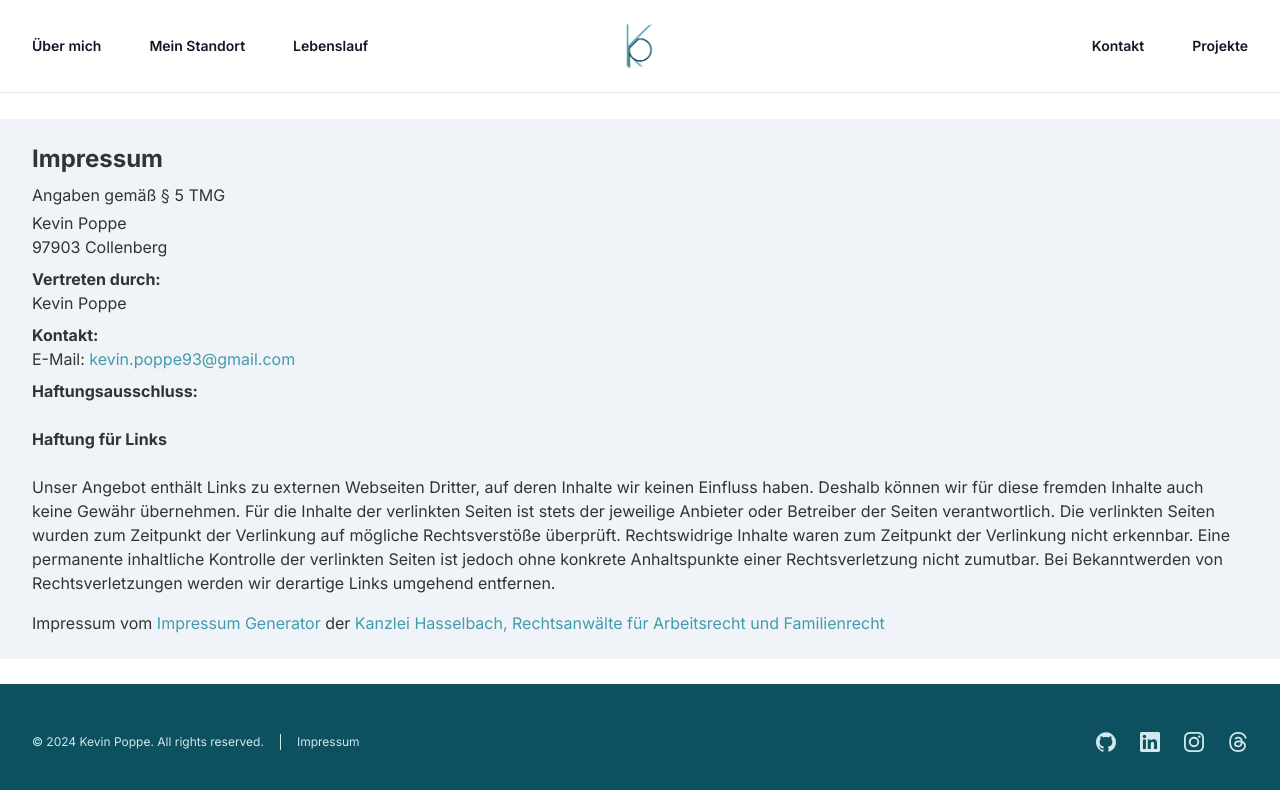
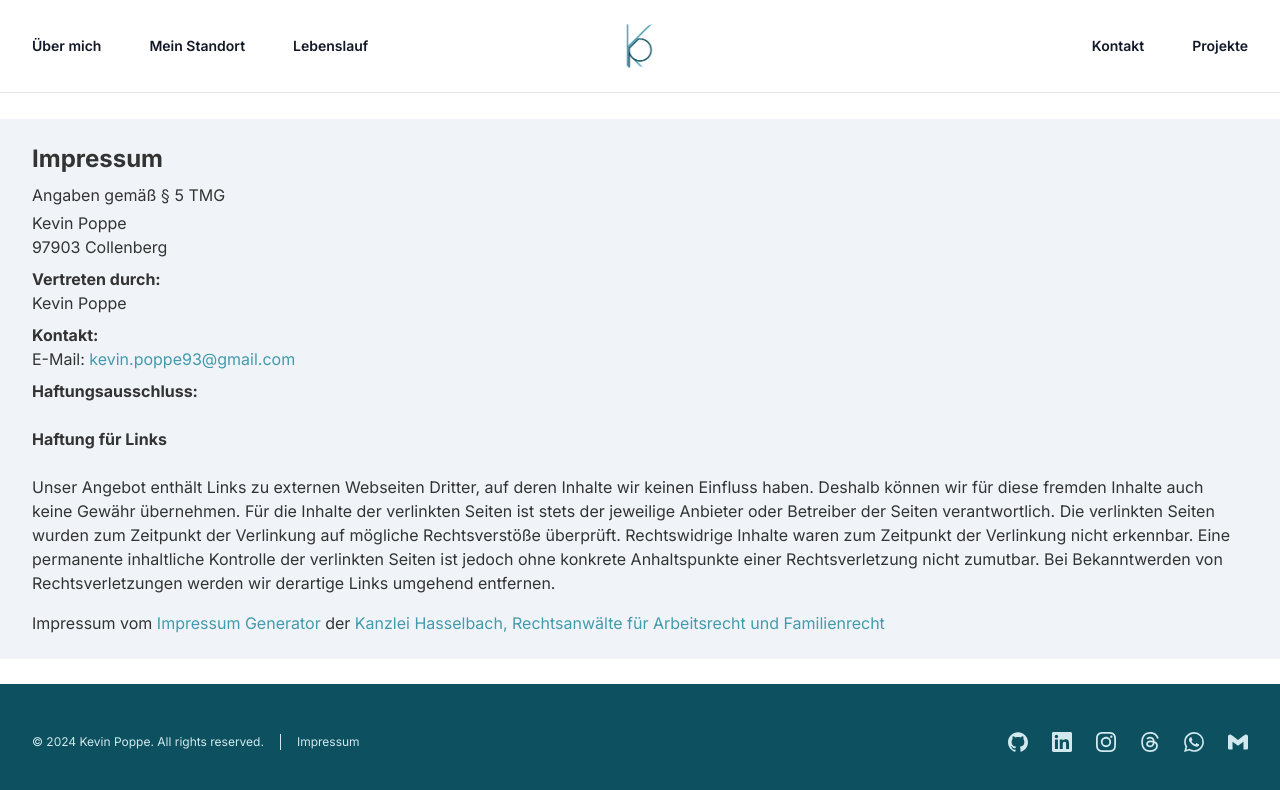
Before and after one commit to Teleturbis/Portfolio, a Next.js app: page /impressum in a window 1280 px wide. Shown: the top 790 px of the page. Built offline with nearby package versions, Linux system fonts and the light colour scheme.

Commit message:
expand de & add mail

```diff
--- a/src/components/Header.tsx
+++ b/src/components/Header.tsx
@@ -51,7 +51,7 @@ export default function Header() {
           </div>
         </div>
 
-        <a href='#' className='-m-1.5 p-1.5'>
+        <a href='/' className='-m-1.5 p-1.5'>
           <span className='sr-only'>Your Company</span>
           <Image
             height={70}
@@ -97,7 +97,7 @@ export default function Header() {
                 <XMarkIcon className='h-6 w-6' aria-hidden='true' />
               </button>
             </div>
-            <a href='#' className='-m-1.5 p-1.5'>
+            <a href='/' className='-m-1.5 p-1.5'>
               <span className='sr-only'>Kevin Poppe</span>
               <Image
                 height={70}
--- a/src/components/Icons.tsx
+++ b/src/components/Icons.tsx
@@ -37,6 +37,8 @@ export default function Icons({ variant, color, hoverColor }: Props) {
         return (
           <WhatsApp color={isHovered && hoverColor ? hoverColor : color} />
         );
+      case 'Email':
+        return <Email color={isHovered && hoverColor ? hoverColor : color} />;
       case 'Xing':
         return <Xing color={isHovered && hoverColor ? hoverColor : color} />;
       default:
@@ -179,3 +181,17 @@ function Xing({ color }: { color: string }) {
     </svg>
   );
 }
+
+function Email({ color }: { color: string }) {
+  return (
+    <svg
+      role='img'
+      fill={color || '#fff'}
+      viewBox='0 0 24 24'
+      xmlns='http://www.w3.org/2000/svg'
+    >
+      <title>Gmail</title>
+      <path d='M24 5.457v13.909c0 .904-.732 1.636-1.636 1.636h-3.819V11.73L12 16.64l-6.545-4.91v9.273H1.636A1.636 1.636 0 0 1 0 19.366V5.457c0-2.023 2.309-3.178 3.927-1.964L5.455 4.64 12 9.548l6.545-4.91 1.528-1.145C21.69 2.28 24 3.434 24 5.457z' />
+    </svg>
+  );
+}
--- a/src/components/sections/SocialsSection.tsx
+++ b/src/components/sections/SocialsSection.tsx
@@ -8,12 +8,12 @@ export default function SocialsSection({ lang }: { lang: SocialsType }) {
   return (
     <div className='py-24 sm:py-32 bg-brand-dark' id='Socials'>
       <div className='mx-auto max-w-7xl px-6 lg:px-8'>
-        <div className='-mx-6 grid grid-cols-2 gap-0.5 overflow-hidden sm:mx-0 sm:rounded-2xl md:grid-cols-4'>
+        <div className='-mx-6 grid grid-cols-2 gap-0.5 overflow-hidden sm:mx-0 sm:rounded-2xl md:grid-cols-6'>
           {lang.icons.map((item, index: number) => (
             <Link
               className='bg-white/75 p-8 sm:p-10 hover:bg-white/85 flex flex-col gap-2 items-center justify-center transition-opacity duration-300 ease-in-out'
               key={index}
-              href={item.url}
+              href={item.alt === 'Email' ? `mailto:${item.url}` : item.url}
               target='_blank'
             >
               <Image
--- a/src/locales/de.json
+++ b/src/locales/de.json
@@ -24,22 +24,32 @@
       {
         "icon": "/socialicons/github.svg",
         "alt": "GitHub",
-        "url": "https://example.com"
+        "url": "https://github.com/Teleturbis"
       },
       {
         "icon": "/socialicons/linkedin.svg",
         "alt": "LinkedIn",
-        "url": "https://example.com"
+        "url": "https://www.linkedin.com/in/poppe-kevin/"
       },
       {
         "icon": "/socialicons/instagram.svg",
         "alt": "Instagram",
-        "url": "https://example.com"
+        "url": "https://www.instagram.com/teleturbis"
       },
       {
         "icon": "/socialicons/threads.svg",
         "alt": "Threads",
-        "url": "https://example.com"
+        "url": "https://www.threads.net/@teleturbis"
+      },
+      {
+        "icon": "/socialicons/whatsapp.svg",
+        "alt": "WhatsApp",
+        "url": "https://wa.me/16091118502"
+      },
+      {
+        "icon": "/socialicons/email.svg",
+        "alt": "Email",
+        "url": "kevin.poppe93@gmail.com"
       }
     ]
   },
```
Also changed, not shown: public/socialicons/email.svg (added).
